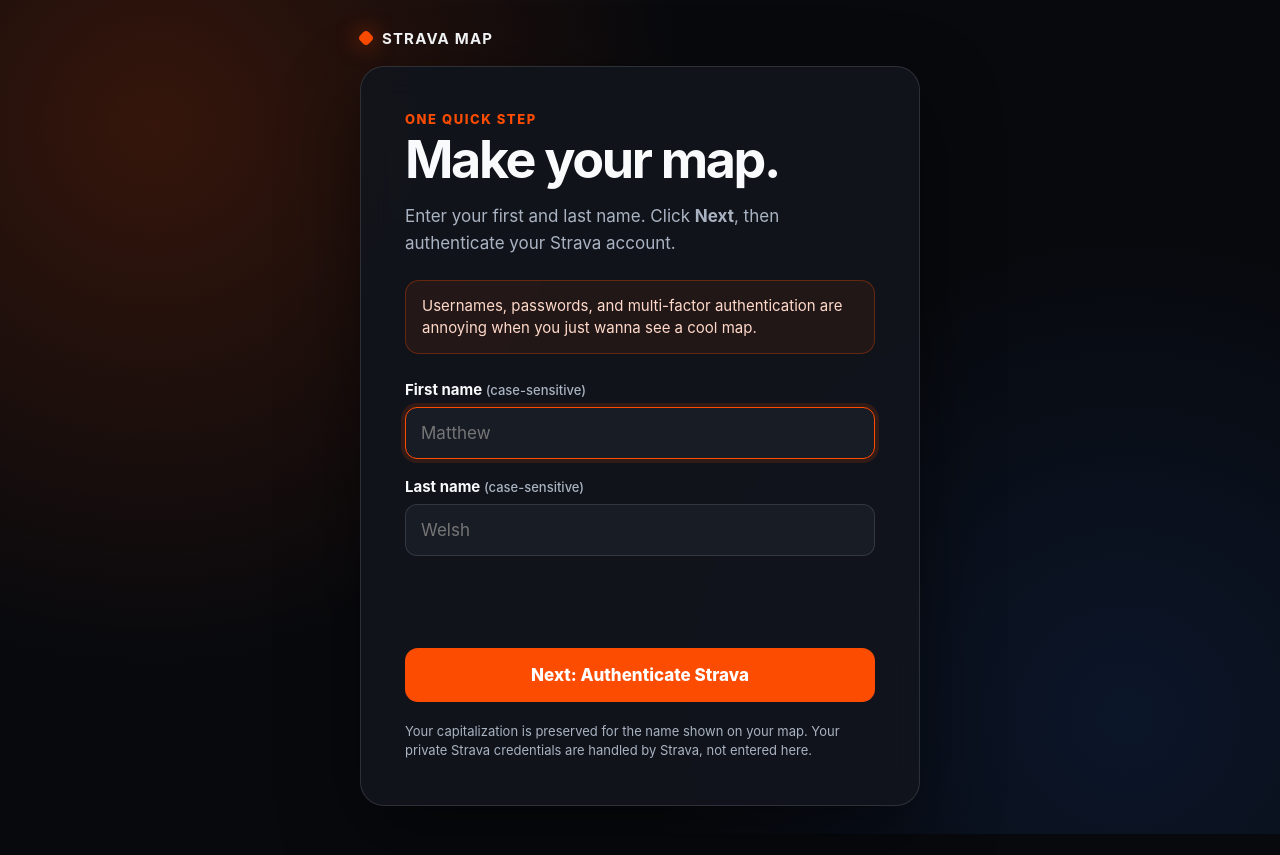
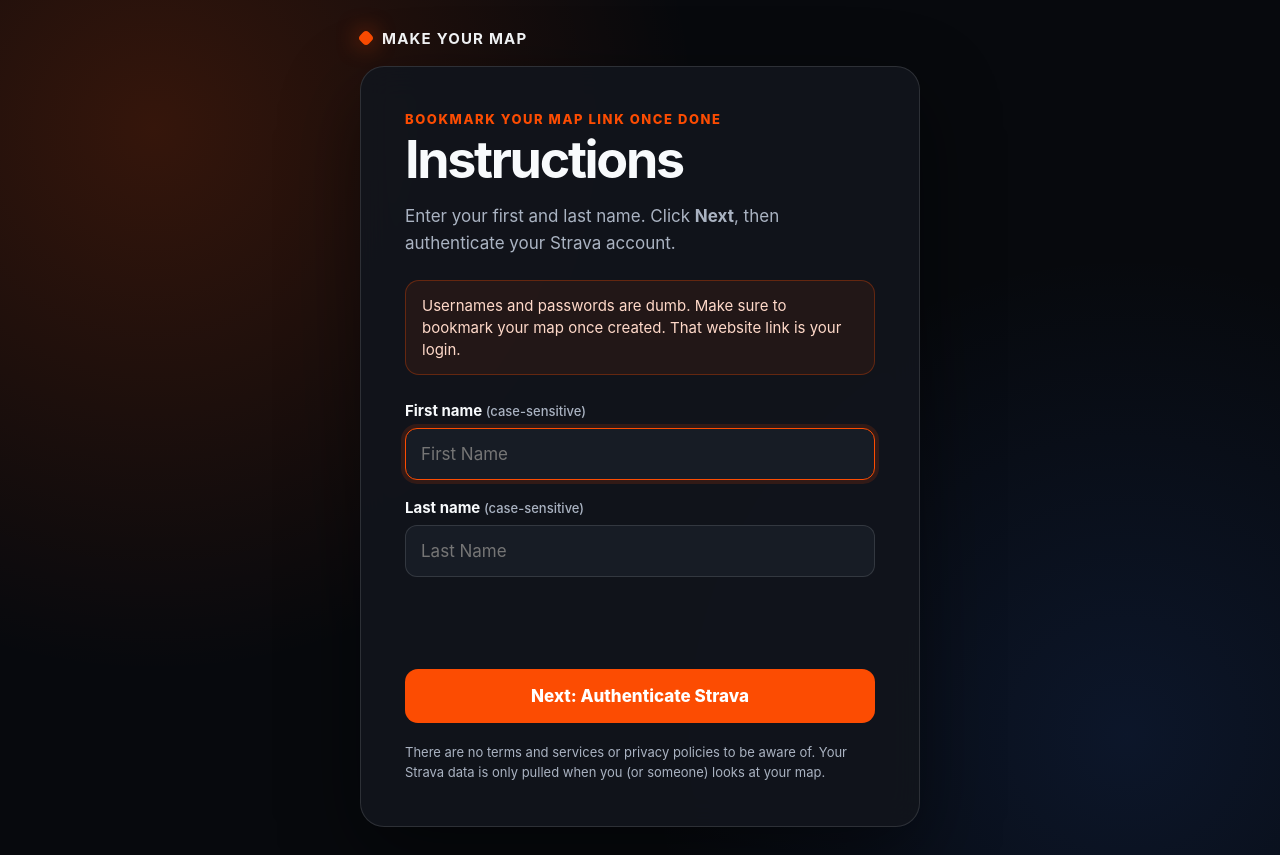
Before and after one commit to ConnorKneeland/StravaMap, a website: page new_user.html in a window 1280 px wide. Before the commit the page ends 834 px from the top, so only its background shows below. Drawn offline with Linux system fonts and the light colour scheme.

Commit message:
Update new user onboarding copy

```diff
--- a/new_user.html
+++ b/new_user.html
@@ -217,28 +217,28 @@
 
 <body>
     <main>
-        <div class="brand"><span class="brand-mark" aria-hidden="true"></span>Strava Map</div>
+        <div class="brand"><span class="brand-mark" aria-hidden="true"></span>Make your map</div>
         <section class="card" aria-labelledby="page-title">
-            <p class="eyebrow">One quick step</p>
-            <h1 id="page-title">Make your map.</h1>
+            <p class="eyebrow">Bookmark your map link once done</p>
+            <h1 id="page-title">Instructions</h1>
             <p class="intro">Enter your first and last name. Click <strong>Next</strong>, then authenticate your Strava account.</p>
-            <div class="plain-talk">Usernames, passwords, and multi-factor authentication are annoying when you just wanna see a cool map.</div>
+            <div class="plain-talk">Usernames and passwords are dumb. Make sure to bookmark your map once created. That website link is your login.</div>
 
             <form id="new-user-form" novalidate>
                 <div class="field">
                     <label for="first-name">First name <span>(case-sensitive)</span></label>
-                    <input id="first-name" name="first_name" type="text" autocomplete="given-name" maxlength="32" pattern="[A-Za-z]+" placeholder="Matthew" required autofocus>
+                    <input id="first-name" name="first_name" type="text" autocomplete="given-name" maxlength="32" pattern="[A-Za-z]+" placeholder="First Name" required autofocus>
                 </div>
                 <div class="field">
                     <label for="last-name">Last name <span>(case-sensitive)</span></label>
-                    <input id="last-name" name="last_name" type="text" autocomplete="family-name" maxlength="32" pattern="[A-Za-z]+" placeholder="Welsh" required>
+                    <input id="last-name" name="last_name" type="text" autocomplete="family-name" maxlength="32" pattern="[A-Za-z]+" placeholder="Last Name" required>
                 </div>
                 <p id="slug-preview" class="slug-preview" aria-live="polite"></p>
                 <p id="form-error" class="error" role="alert" aria-live="assertive"></p>
                 <button id="next-button" type="submit">Next: Authenticate Strava</button>
             </form>
 
-            <p class="fine-print">Your capitalization is preserved for the name shown on your map. Your private Strava credentials are handled by Strava, not entered here.</p>
+            <p class="fine-print">There are no terms and services or privacy policies to be aware of. Your Strava data is only pulled when you (or someone) looks at your map.</p>
         </section>
     </main>
 
```
